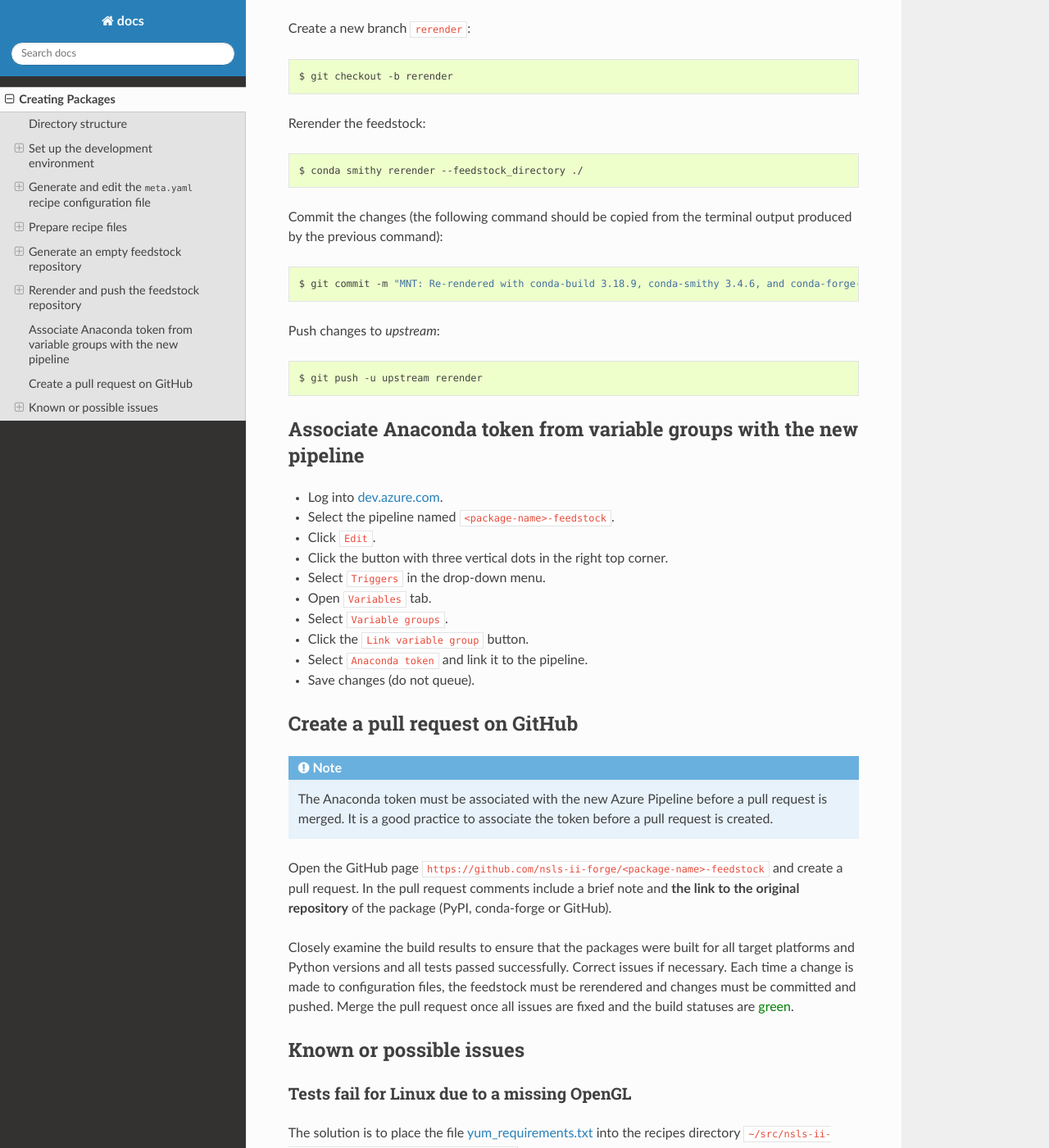
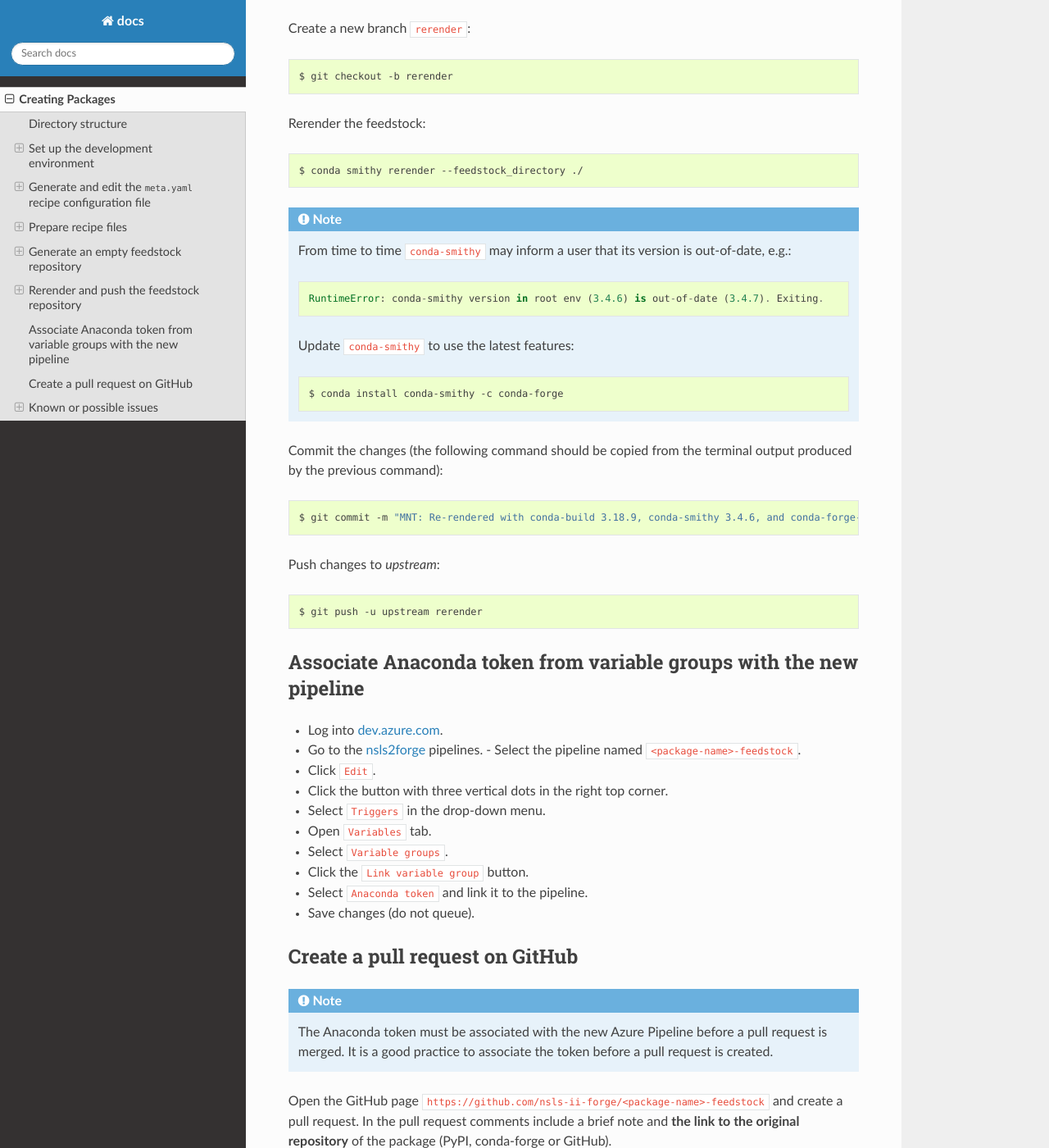
Before and after one commit to nsls-ii-forge/docs, a Sphinx documentation site: the page built from source/creating_packages.rst, in a window 1280 px wide and 1400 px high, scrolled down 6188 px. Shown: the whole window at 82% size. Built offline with Sphinx 7.4.7 and the Read the Docs theme 2.0.0, drawn with Linux system fonts in a browser that asks for light colours; some of the changed text lies outside the part shown.

Commit message:
More updates and links

```diff
--- a/source/creating_packages.rst
+++ b/source/creating_packages.rst
@@ -5,8 +5,9 @@
 Creating Packages
 #################
 
-Feedstocks for Azure Pipelines may be generated based on the following sources
-(listed in the order of preference):
+Feedstocks for `Azure Pipelines
+<https://dev.azure.com/nsls2forge/nsls2forge/_build>`_ may be generated based
+on the following sources (listed in the order of preference):
 
 - `conda-forge feedstocks <https://github.com/conda-forge>`_;
 
@@ -361,6 +362,21 @@
 
     $ conda smithy rerender --feedstock_directory ./
 
+.. note::
+
+    From time to time ``conda-smithy`` may inform a user that its version is
+    out-of-date, e.g.:
+
+    .. code-block:: python
+
+        RuntimeError: conda-smithy version in root env (3.4.6) is out-of-date (3.4.7). Exiting.
+
+    Update ``conda-smithy`` to use the latest features:
+
+    .. code-block:: bash
+
+        $ conda install conda-smithy -c conda-forge
+
 Commit the changes (the following command should be copied from the terminal
 output produced by the previous command):
 
@@ -379,7 +395,8 @@
 ===================================================================
 
 - Log into `dev.azure.com <https://dev.azure.com>`_.
-- Select the pipeline named ``<package-name>-feedstock``.
+- Go to the `nsls2forge <https://dev.azure.com/nsls2forge/nsls2forge/_build>`_
+  pipelines.  - Select the pipeline named ``<package-name>-feedstock``.
 - Click ``Edit``.
 - Click the button with three vertical dots in the right top corner.
 - Select ``Triggers`` in the drop-down menu.
@@ -411,6 +428,9 @@
 pushed. Merge the pull request once all issues are fixed and the build statuses
 are :raw-html:`<font color="green">green</font>`.
 
+Once the PR build is finished, the new package or its new version will be
+uploaded to the `Anaconda Cloud <https://anaconda.org>`_.
+
 
 ========================
 Known or possible issues
```
